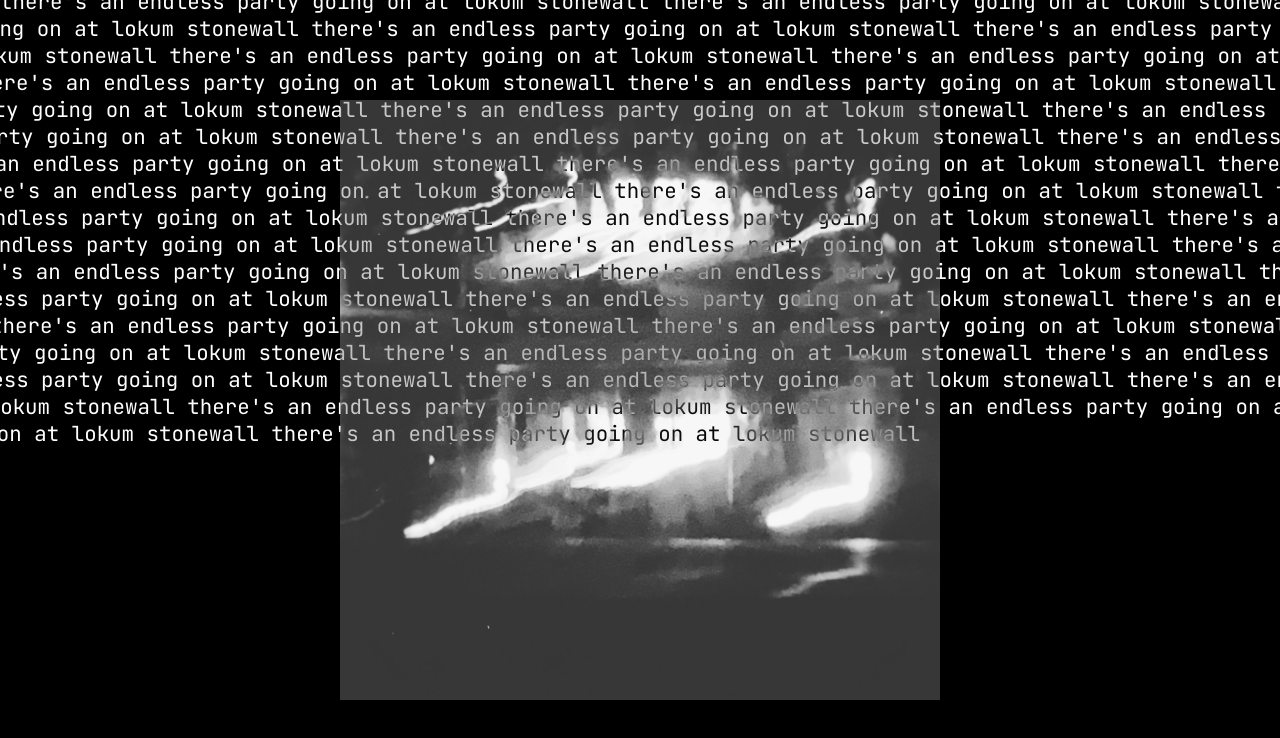
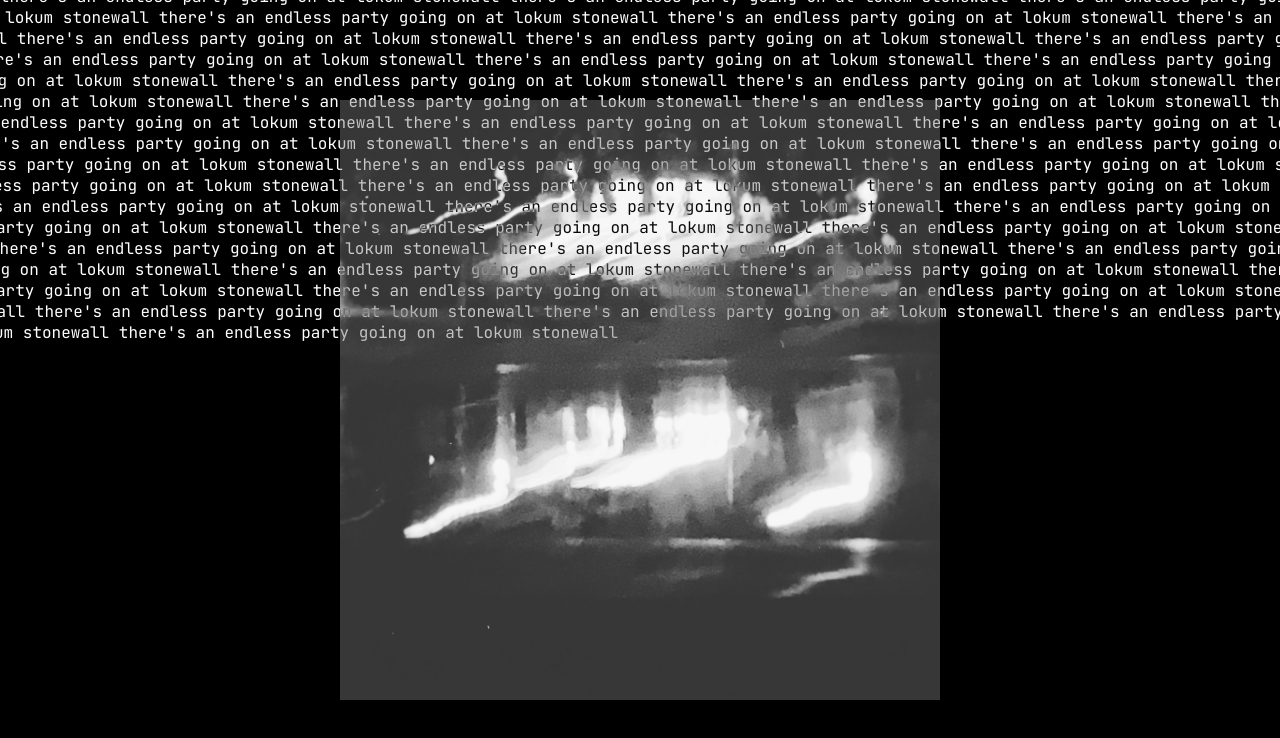
Before and after one commit to GayestCloud/Terra, a Nuxt app: page /endless in a window 1280 px wide. Shown: the top 738 px of the page. Built offline with nearby package versions, Linux system fonts and the light colour scheme.

Commit message:
endless css update

```diff
--- a/pages/endless.vue
+++ b/pages/endless.vue
@@ -78,6 +78,7 @@
 <style scoped>
 * {
     font-family: 'JetBrains Mono', monospace;
+    font-size: 16px;
 }
 
 .test-text {
@@ -111,10 +112,9 @@
     width: 100%;
     overflow: hidden;
     white-space: nowrap;
-    font-size: 1.3rem;
     z-index: 1;
-    height: calc(100% + 1em * 0.6);
-    margin-top: calc(-1em * 0.6);
+    height: calc(100% + 14px);
+    margin-top: -14px;
     mix-blend-mode: difference;
 }
 
```
